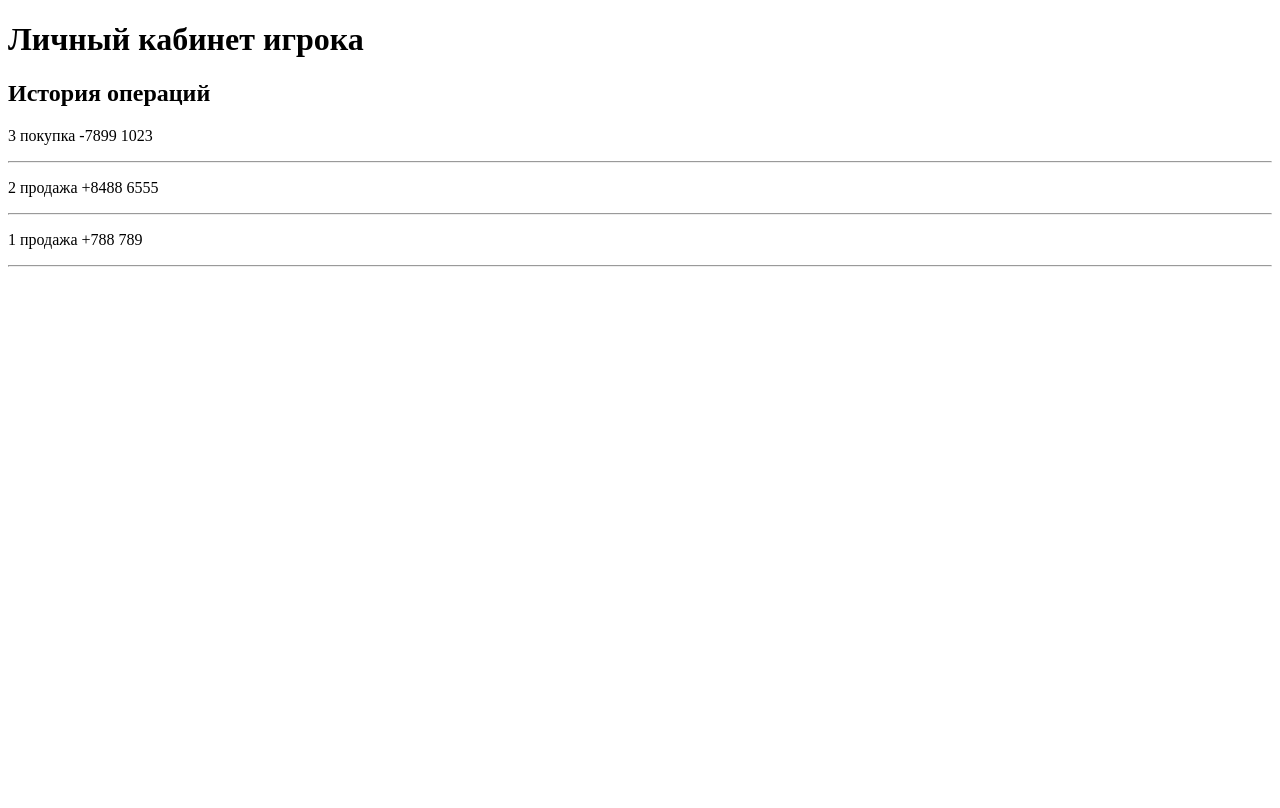
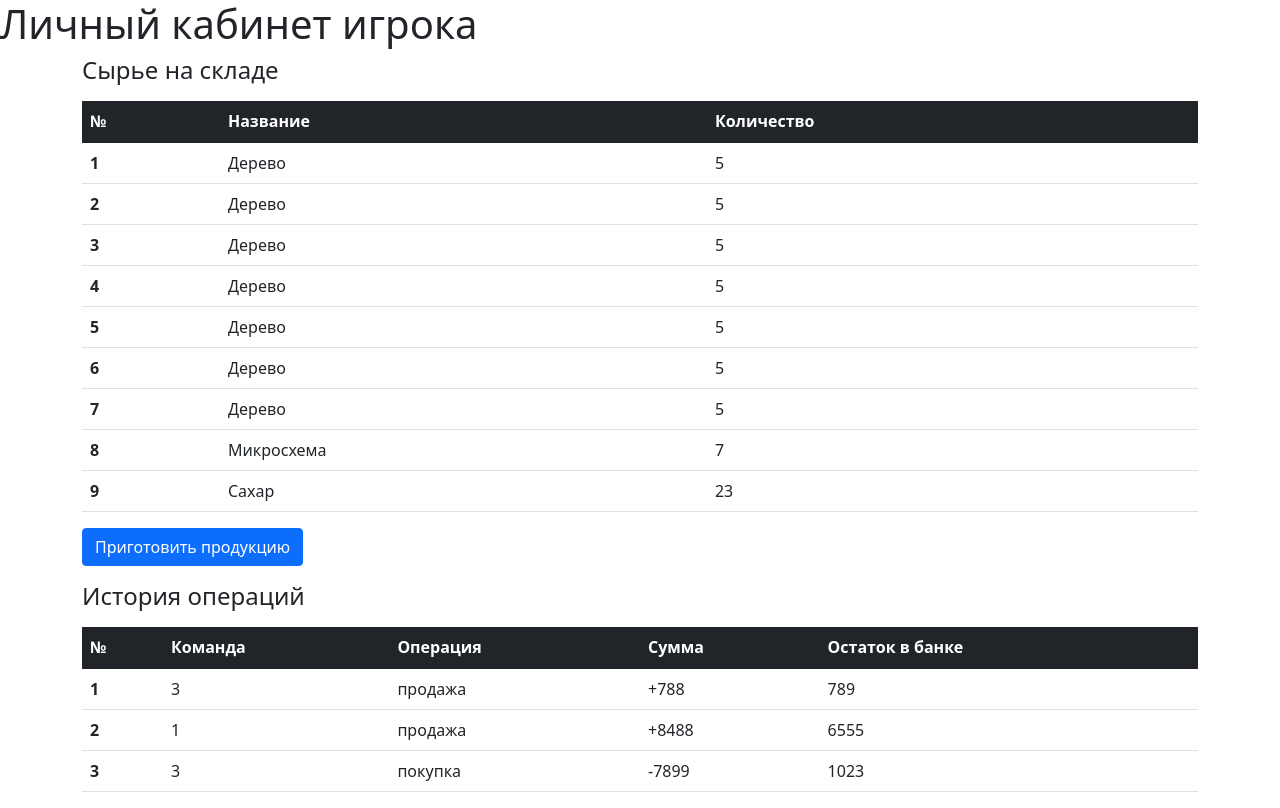
Before and after one commit to digital-creator/django, a Django app: page /player/ in a window 1280 px wide. Before the commit the page ends 267 px from the top, so only its background shows below. Run offline with Django 3.2, Linux system fonts and the light colour scheme; data comes from the database, SQL or seed files in the repository; both versions use the stored data as it was after the commit.

Commit message:
added display personal room

```diff
--- a/player/models.py
+++ b/player/models.py
@@ -13,6 +13,7 @@ class Players(models.Model):
 
 
 class HistoryActions(models.Model):
+    player = models.ForeignKey(Players, on_delete=models.PROTECT, null=True)
     name_action = models.CharField(max_length=150)
     summ_actions = models.CharField(max_length=100)
     balance = models.IntegerField()
@@ -22,6 +23,3 @@ class PlayersMaterials(models.Model):
     player = models.ForeignKey(Players, on_delete=models.PROTECT)
     name_materials = models.CharField(max_length=100)
     count_materials = models.IntegerField()
-
-    def __repr__(self):
-        return f"{self.id_player} {self.name_materials} {self.count_materials}"
--- a/player/templates/player/history_actions.html
+++ b/player/templates/player/history_actions.html
@@ -1,21 +1,64 @@
 <!doctype html>
-<html>
+<html lang="en">
   <head>
+    <!-- Required meta tags -->
+    <meta charset="utf-8">
+    <meta name="viewport" content="width=device-width, initial-scale=1">
+
+    <!-- Bootstrap CSS -->
+    <link href="https://cdn.jsdelivr.net/npm/bootstrap@5.1.3/dist/css/bootstrap.min.css" rel="stylesheet" integrity="sha384-1BmE4kWBq78iYhFldvKuhfTAU6auU8tT94WrHftjDbrCEXSU1oBoqyl2QvZ6jIW3" crossorigin="anonymous">
+
     <title>{{ title }}</title>
   </head>
   <body>
     <h1>{{ title }}</h1>
-    <h2>История операций</h2>
-    {% for item in history_actions %}
-      <div>
-        <p>
-          <span>{{item.pk}}</span>
-          <span>{{item.name_action}}</span>
-          <span>{{item.summ_actions}}</span>
-          <span>{{item.balance}}</span>
-        </p>
-        <hr>
-      </div>
-    {% endfor %}
+    <div class="container mb-3">
+      <h4>Сырье на складе</h4>
+      <table class="table mt-3">
+        <thead class="table-dark">
+          <tr>
+            <th scope="col">№</th>
+            <th scope="col">Название</th>
+            <th scope="col">Количество</th>
+          </tr>
+        </thead>
+        <tbody>
+          {% for material in materials_store %}
+          <tr>
+            <th scope="row">{{material.pk}}</th>
+            <td>{{material.name_materials}}</td>
+            <td>{{material.count_materials}}</td>
+          </tr>
+          {% endfor %}
+        </tbody>
+      </table>
+      <button type="submit" class="btn btn-primary">Приготовить продукцию</button>
+    </div>
+    <div class="container">
+      <h4>История операций</h4>
+      <table class="table mt-3">
+        <thead class="table-dark">
+          <tr>
+            <th scope="col">№</th>
+            <th scope="col">Команда</th>
+            <th scope="col">Операция</th>
+            <th scope="col">Сумма</th>
+            <th scope="col">Остаток в банке</th>
+          </tr>
+        </thead>
+        <tbody>
+          {% for item in history_actions %}
+          <tr>
+            <th scope="row">{{item.pk}}</th>
+            <td>{{item.player_id}}</td>
+            <td>{{item.name_action}}</td>
+            <td>{{item.summ_actions}}</td>
+            <td>{{item.balance}}</td>
+          </tr>
+          {% endfor %}
+        </tbody>
+      </table>
+    </div>
+    <script src="https://cdn.jsdelivr.net/npm/bootstrap@5.1.3/dist/js/bootstrap.bundle.min.js" integrity="sha384-ka7Sk0Gln4gmtz2MlQnikT1wXgYsOg+OMhuP+IlRH9sENBO0LRn5q+8nbTov4+1p" crossorigin="anonymous"></script>
   </body>
 </html>
--- a/player/views.py
+++ b/player/views.py
@@ -4,9 +4,12 @@ from player.models import *
 
 
 def index_player(request):
-    history = HistoryActions.objects.order_by("-id")
+    history = HistoryActions.objects.order_by("id")
+    materials_store = PlayersMaterials.objects.order_by('id')
     context = {
         "title": "Личный кабинет игрока",
         "history_actions": history,
+        "h_materials": "Сырье на складе",
+        "materials_store": materials_store,
         }
     return render(request, "player/history_actions.html", context)
```
Also changed, not shown: db.sqlite3, player/migrations/0004_historyactions_player.py (added).
